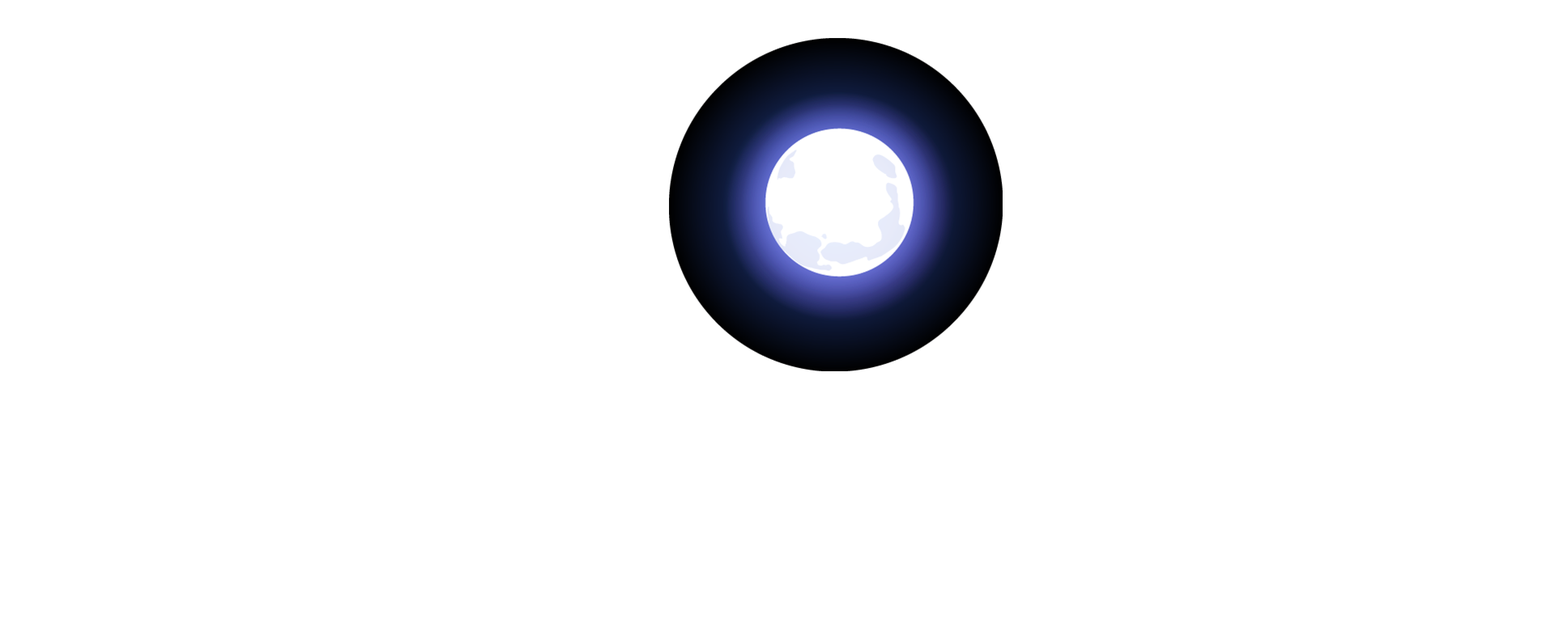
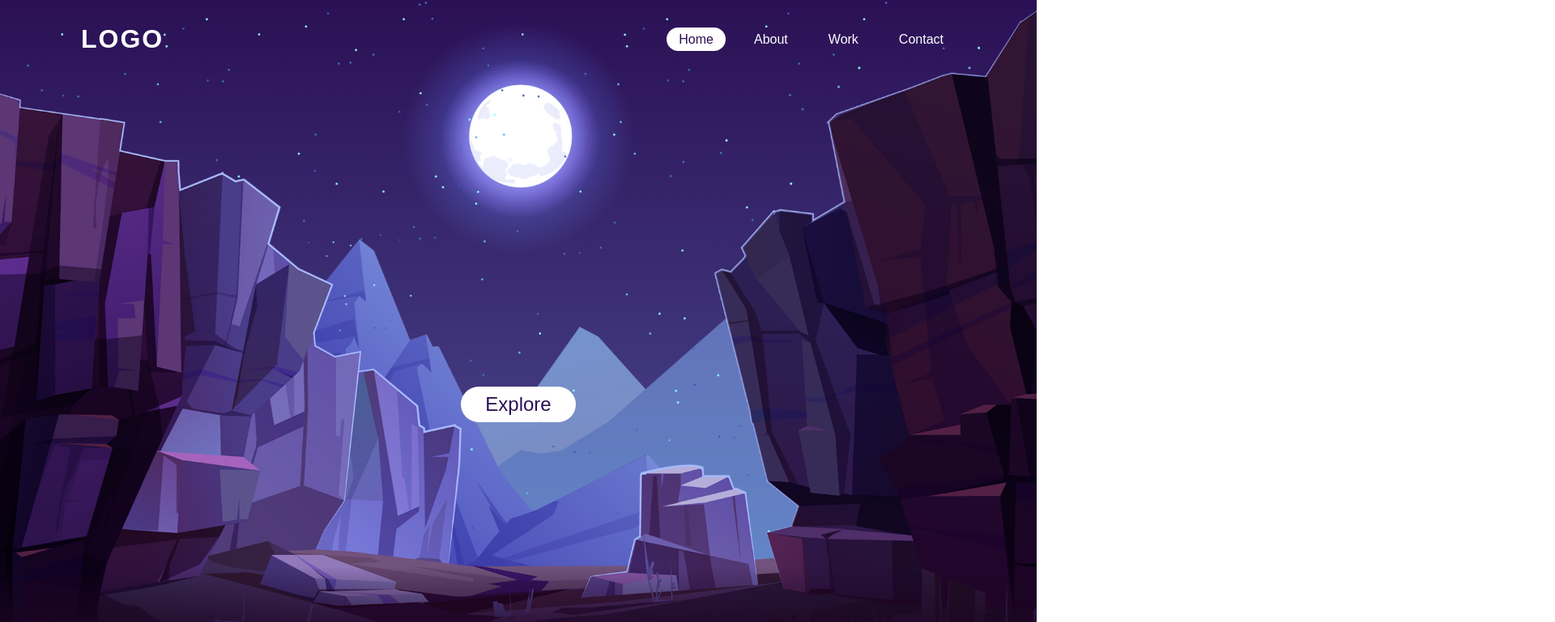
Before and after one commit to Hritik95/Parallax-Effect-Scrolling, a plain HTML site: page index.html in a window 1280 px wide. Shown: the top 769 px of the page at 81% size, 1920 px wide, since content can reach past the window. Drawn offline with Linux system fonts and the light colour scheme.

Commit message:
Added script

```diff
--- a/index.html
+++ b/index.html
@@ -1,5 +1,6 @@
 <!DOCTYPE html>
 <html lang="en">
+
 <head>
     <meta charset="UTF-8">
     <meta http-equiv="X-UA-Compatible" content="IE=edge">
@@ -7,14 +8,56 @@
     <title>Document</title>
     <link rel="stylesheet" href="style.css">
 </head>
+
 <body>
-    <div class="container">
+    <header>
+        <a href="#" class="logo">logo</a>
+        <ul>
+            <li><a href="#" class="active">Home</a></li>
+            <li><a href="#">About</a></li>
+            <li><a href="#">Work</a></li>
+            <li><a href="#">Contact</a></li>
+        </ul>
+    </header>
     <section>
         <img src="images/moon.png" alt="" id="moon">
         <img src="images/mountains_behind.png" alt="" id="mountains_behind">
+        <h2 id="text">Moon Light</h2>
+        <a href="#sec" id="btn">Explore</a>
         <img src="images/mountains_front.png" alt="" id="mountains_front">
         <img src="images/stars.png" alt="" id="stars">
     </section>
+
+    <div class="sec" id="sec">
+        <h2>Parallax Scrolling Effects</h2>
+        <p>Lorem ipsum, dolor sit amet consectetur adipisicing elit. Et corporis voluptatum, dolore neque deserunt consequuntur sunt fugit ipsa debitis? Distinctio et ut ullam nulla exercitationem cupiditate nemo consequatur non perferendis! Lorem ipsum dolor sit, amet consectetur adipisicing elit. Nisi incidunt neque possimus rerum saepe distinctio, pariatur molestiae enim a ipsa veritatis suscipit temporibus omnis blanditiis qui? Autem nihil suscipit nemo? <br><br> Lorem ipsum dolor sit amet consectetur adipisicing elit. Pariatur reprehenderit vel expedita voluptatem, sunt, dolorum maxime ratione possimus necessitatibus impedit esse facilis eveniet odio enim nostrum. In autem corporis atque. Lorem ipsum dolor sit, amet consectetur adipisicing elit. Reprehenderit animi nobis consequatur illo, sit dicta provident unde dolore quia, vel dolores dolorum perferendis a recusandae quidem, in error eius tenetur. <br><br>
+            Lorem ipsum, dolor sit amet consectetur adipisicing elit. Et corporis voluptatum, dolore neque deserunt consequuntur sunt fugit ipsa debitis? Distinctio et ut ullam nulla exercitationem cupiditate nemo consequatur non perferendis! Lorem ipsum dolor sit, amet consectetur adipisicing elit. Nisi incidunt neque possimus rerum saepe distinctio, pariatur molestiae enim a ipsa veritatis suscipit temporibus omnis blanditiis qui? Autem nihil suscipit nemo? <br><br> Lorem ipsum dolor sit amet consectetur adipisicing elit. Pariatur reprehenderit vel expedita voluptatem, sunt, dolorum maxime ratione possimus necessitatibus impedit esse facilis eveniet odio enim nostrum. In autem corporis atque. Lorem ipsum dolor sit, amet consectetur adipisicing elit. Reprehenderit animi nobis consequatur illo, sit dicta provident unde dolore quia, vel dolores dolorum perferendis a recusandae quidem, in error eius tenetur. <br><br>
+            Lorem ipsum, dolor sit amet consectetur adipisicing elit. Et corporis voluptatum, dolore neque deserunt consequuntur sunt fugit ipsa debitis? Distinctio et ut ullam nulla exercitationem cupiditate nemo consequatur non perferendis! Lorem ipsum dolor sit, amet consectetur adipisicing elit. Nisi incidunt neque possimus rerum saepe distinctio, pariatur molestiae enim a ipsa veritatis suscipit temporibus omnis blanditiis qui? Autem nihil suscipit nemo? <br><br></p>
     </div>
+
+
+    <script>
+        let stars = document.getElementById('stars');
+        let moon= document.getElementById('moon');
+        let mountains_behind = document.getElementById('mountains_behind');
+        let text = document.getElementById('text');
+        let btn = document.getElementById('btn');
+        let mountains_front = document.getElementById('mountains_front');
+        let header = document.querySelector('header');
+
+
+        window.addEventListener('scroll',function(){
+            let value = window.scrollY;
+            stars.style.left = value * 0.25 + 'px';
+            moon.style.top = value * 1.05 + 'px';
+            mountains_behind.style.top = value * 0.5 + 'px';
+            mountains_front.style.top = value * 0 + 'px';
+            text.style.marginRight = value * 4 + 'px';
+            text.style.marginTop = value * 1.5 + 'px';
+            btn.style.marginTop = value * 1.5 + 'px';
+            header.style.top = value * 0.5 + 'px';
+        })
+    </script>
 </body>
+
 </html>
--- a/style.css
+++ b/style.css
@@ -0,0 +1,140 @@
+*{
+    margin: 0;
+    padding: 0;
+    box-sizing: border-box;
+    font-family: Arial, Helvetica, sans-serif;
+    scroll-behavior: smooth;
+}
+
+body{
+    background: linear-gradient(#2b1055,#7597de);
+    min-height: 100vh;
+    overflow-x: hidden;
+
+}
+
+header{
+    position: absolute;
+    top: 0;
+    left: 0;
+    width: 100%;
+    padding: 30px 100px;
+    display: flex;
+    justify-content: space-between;
+    align-items: center;
+    z-index: 10000;
+}
+
+header .logo{
+    color: #fff;
+    font-weight: 700;
+    text-decoration: none;
+    font-size: 2em;
+    letter-spacing: 2px;
+    text-transform: uppercase;
+}
+
+header ul{
+    display: flex;
+    justify-content: center;
+    align-items: center;
+}
+
+header ul li{
+    list-style: none;
+    margin-left: 20px;
+}
+
+header ul li a{
+    text-decoration: none;
+    padding: 6px 15px;
+    color: #fff;
+    border-radius: 20px;
+    transition: 0.5s;
+}
+
+header ul li a:hover,
+header ul li a.active{
+    background-color: #fff;
+    color: #2b1055;
+}
+
+section{
+    position: relative;
+    width: 100%;
+    height: 100vh;
+    padding: 100px;
+    display: flex;
+    justify-content: center;
+    align-items: center;
+    overflow: hidden;
+}
+
+section::before
+{
+    content: '';
+    position: absolute;
+    bottom: 0;
+    width: 100%;
+    height: 100px;
+    background: linear-gradient(to top,#1c0522,transparent);
+    z-index: 1000;
+}
+
+section img{
+    position: absolute;
+    top: 0;
+    left: 0;
+    width: 100%;
+    height: 100%;
+    object-fit: cover;
+    pointer-events: none;
+}
+
+section img#moon{
+    mix-blend-mode: screen;
+}
+
+section img#mountains_front
+{
+    z-index: 10;
+}
+
+#text{
+    position: absolute;
+    color: #fff;
+    white-space: nowrap;
+    font-size: 7.5vw;
+    z-index: 9;
+    right: -350px;
+}
+
+#btn{
+    display: inline-block;
+    text-decoration: none;
+    padding: 8px 30px;
+    border-radius: 40px;
+    background: #fff;
+    color: #2b1055;
+    font-size: 1.5em;
+    z-index: 9;
+    transform: translateY(100px);
+}
+
+.sec
+{
+    position: relative;
+    padding: 100px;
+    background-color: #1c0522;
+}
+
+.sec h2{
+    font-size: 3.5em;
+    margin-bottom: 10px;
+    color: #fff;
+}
+
+.sec p{
+    font-size: 1.2em;
+    color: #fff;
+}
```
Also changed, not shown: images/Image Source & Attribution.txt (deleted). Lines whose indentation alone changed are shown as unchanged.
